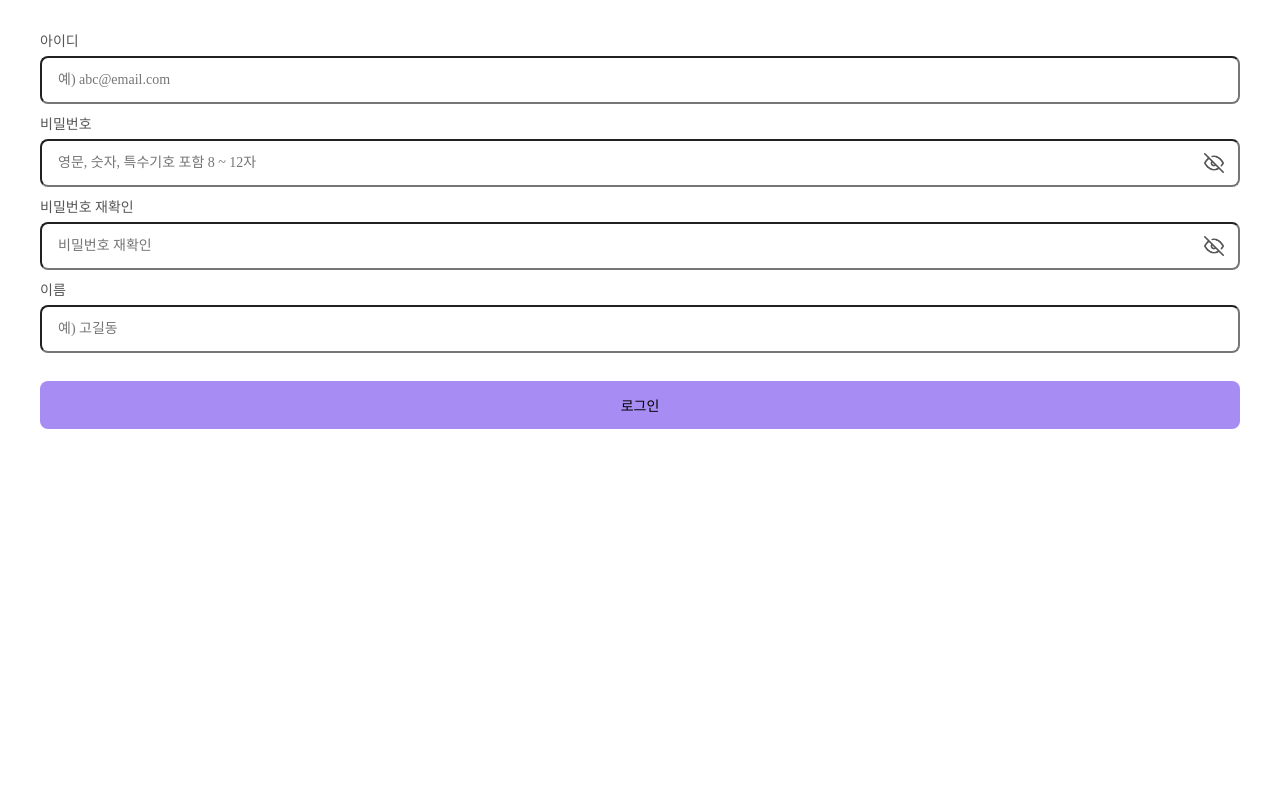
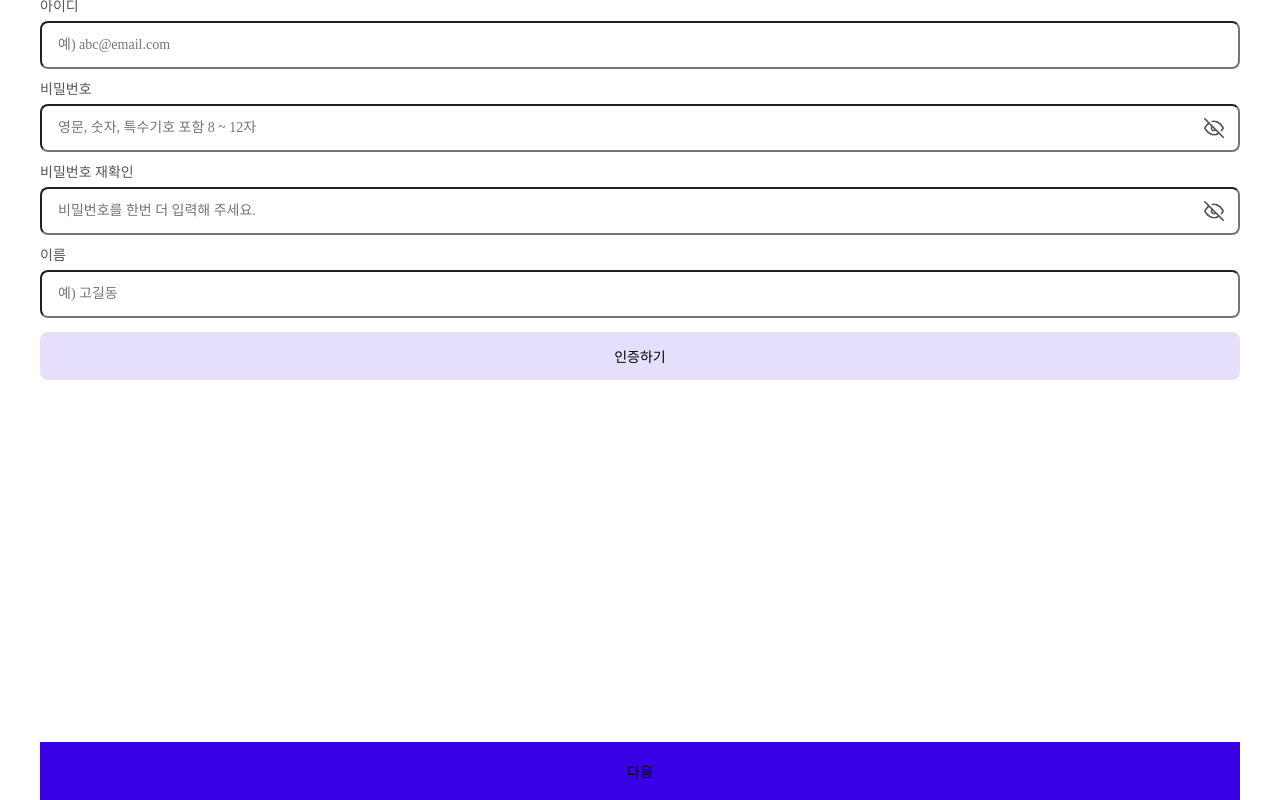
Before and after one commit to zipkimi/front-zipkimi, a React (Create React App) app: page /new in a window 1280 px wide. Built offline with nearby package versions, Linux system fonts and the light colour scheme; a web font is replaced by a local one.

Commit message:
[컴포넌트]

```diff
--- a/src/App.tsx
+++ b/src/App.tsx
@@ -1,10 +1,22 @@
-import React from "react";
+import React, { useEffect } from "react";
 import Router from "./router/Router";
 import { QueryClient, QueryClientProvider } from "react-query";
 
 export const queryClient = new QueryClient();
 // 커밋테스트
 function App() {
+  useEffect(() => {
+    setScreenSize();
+  });
+
+  const setScreenSize = () => {
+    let vh = window.innerHeight * 0.01;
+    let wh = window.innerWidth * 0.01;
+    console.log(`vh : ${vh * 100}px, wh : ${wh * 100}px`);
+    document.documentElement.style.setProperty("--vh", `${vh}px`);
+    document.documentElement.style.setProperty("--wh", `${wh}px`);
+  };
+
   return (
     <QueryClientProvider client={queryClient}>
       <Router />
--- a/src/components/ZButton/ZButton.tsx
+++ b/src/components/ZButton/ZButton.tsx
@@ -1,26 +1,35 @@
 import React, { ButtonHTMLAttributes } from "react";
 import styled from "styled-components";
+import theme from "../../style/theme";
 
 interface Props extends ButtonHTMLAttributes<any> {
   children: React.ReactNode;
+  color?: "original" | "originalBright" | "originalDisabled";
+  isRound?: keyof typeof theme.ROUND;
+  height?: number;
 }
 
 const ZButton = (props: Props) => {
-  return <Button {...props}>{props.children}</Button>;
+  const { color = "original", isRound = "sm", height = 58 } = props;
+  return (
+    <Button colored={color} round={isRound} height={height} {...props}>
+      {props.children}
+    </Button>
+  );
 };
 
 export default ZButton;
 
-export const Button = styled.button`
-  border-radius: ${({ theme }) => theme.ROUND.sm};
+export const Button = styled.button<{
+  colored: "original" | "originalBright" | "originalDisabled";
+  round: keyof typeof theme.ROUND;
+  height: number;
+}>`
+  border-radius: ${({ theme, round }) => theme.ROUND[round]};
   width: 100%;
-  height: 48px;
+  height: ${({ height }) => `${height}px`};
   padding: 14px 16px;
   font-size: 1rem;
   outline: none;
-  background-color: rgba(58, 0, 229, 0.45);
-
-  &:hover {
-    background-color: rgba(58, 0, 229, 0.55);
-  }
+  background-color: ${({ theme, colored }) => theme.COLOR[colored]};
 `;
--- a/src/components/layout/Layout.tsx
+++ b/src/components/layout/Layout.tsx
@@ -7,7 +7,7 @@ import styled from "styled-components";
 const Layout = () => {
   return (
     <>
-      <Header />
+      {/*<Header />*/}
       <Wrapper>
         <Outlet />
       </Wrapper>
--- a/src/pages/NewAccount/index.tsx
+++ b/src/pages/NewAccount/index.tsx
@@ -4,6 +4,7 @@ import { useForm } from "react-hook-form";
 import InputLayout from "../../components/InputLayout/InputLayout";
 import ZButton from "../../components/ZButton/ZButton";
 import styled from "styled-components";
+import { BodyStyle } from "../../style/style";
 
 const Index = () => {
   const {
@@ -57,6 +58,8 @@ const Index = () => {
   return (
     <div>
       <Wrapper onSubmit={handleSubmit(onSubmit)}>
+        <BodyStyle>
+          <div>
             <InputLayout htmlFor={"email"} label={"아이디"}>
               <ZInput
                 id={"email"}
@@ -85,7 +88,7 @@ const Index = () => {
                 errors={errors}
                 reset={reset}
                 watch={watch}
-            placeholder={"비밀번호 재확인"}
+                placeholder={"비밀번호를 한번 더 입력해 주세요."}
               />
             </InputLayout>
             <InputLayout htmlFor={"name"} label={"이름"}>
@@ -98,11 +101,14 @@ const Index = () => {
                 placeholder={"예) 고길동"}
               />
             </InputLayout>
-        <div>
-          <ZButton type="submit" disabled={isSubmitting}>
-            로그인
+            <ZButton type="button" color={"originalDisabled"} height={48}>
+              인증하기
             </ZButton>
           </div>
+          <ZButton type="submit" disabled={isSubmitting} isRound={"none"}>
+            다음
+          </ZButton>
+        </BodyStyle>
       </Wrapper>
     </div>
   );
@@ -111,12 +117,21 @@ const Index = () => {
 export default Index;
 
 const Wrapper = styled.form`
-  > div {
+  > div > div > div {
     margin-bottom: 1rem;
   }
 
-  > div:last-child {
-    margin-top: 2rem;
-    margin-bottom: 0;
-  }
+  //> div > div > div:last-child {
+  //  margin-top: 2rem;
+  //  margin-bottom: 0;
+  //}
 `;
+
+const Button = styled.button`
+  margin-top: auto;
+  display: block;
+  width: 100%;
+  padding: 1.5rem;
+  background-color: ${({ theme }) => theme.COLOR.original};
+  color: white;
+`;
--- a/src/style/GlobalStyle.js
+++ b/src/style/GlobalStyle.ts
@@ -78,12 +78,6 @@ const GlobalStyle = createGlobalStyle`
   img {
     display: block;
   }
-
-  // Custom Style
-  .font_info {
-    font-size: ${({ theme }) => theme.SIZE.info};
-    color: ${({ theme }) => theme.COLOR.txtInfo};
-  }
 `;
 
 export default GlobalStyle;
--- /dev/null
+++ b/src/style/style.ts
@@ -0,0 +1,10 @@
+import styled from "styled-components";
+
+export const BodyStyle = styled.div`
+  height: calc(var(--vh, 1vh) * 100);
+  overflow: auto;
+  -webkit-overflow-scrolling: touch;
+  display: flex;
+  flex-direction: column;
+  justify-content: space-between;
+`;
--- a/src/style/theme.js
+++ b/src/style/theme.ts
@@ -10,18 +10,20 @@ const TEXT = {
 };
 
 const COLOR = {
-  original: "#BB2649",
-  secondOriginal: "#BB264910",
-  white: "#FFFFFF",
+  original: "#3A00E5",
+  originalBright: "#3A00E545",
+  originalHover: "#3A00E555",
+  originalDisabled: "#3A00E520",
   secondWhite: "#AEAEAE",
   txtInfo: "#5E5E5E",
 };
 
 const SIZE = {
   info: ".9rem",
-}
+};
 
 const ROUND = {
+  none: "0",
   xs: "4px",
   sm: "8px",
   md: "16px",
```
Lines whose indentation alone changed are shown as unchanged.
